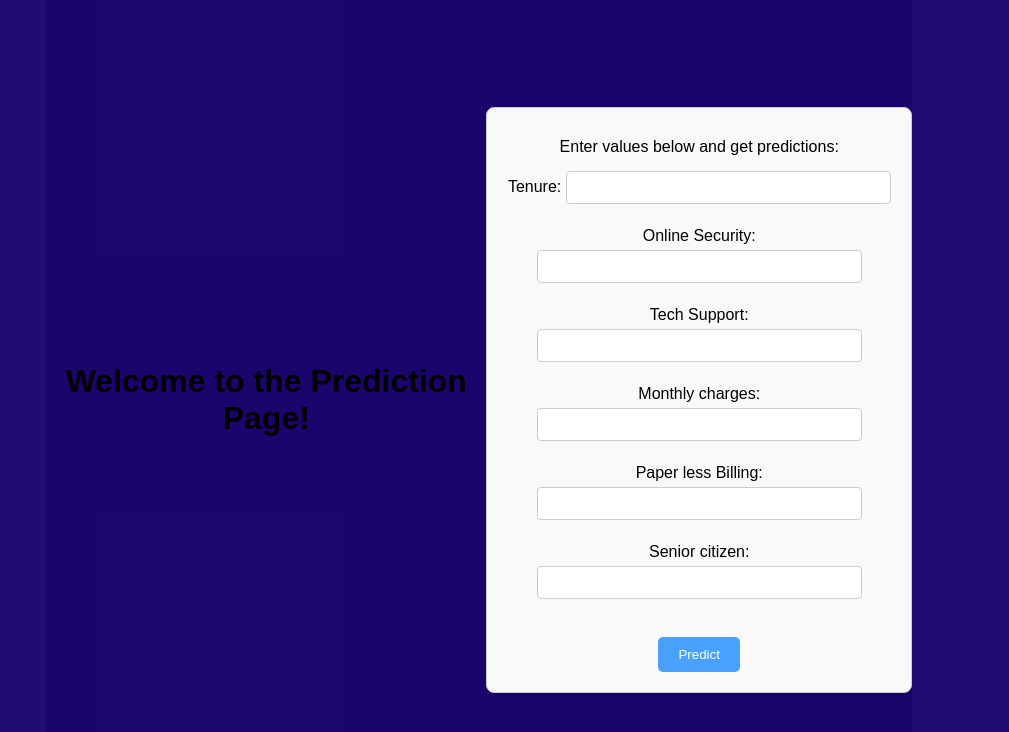
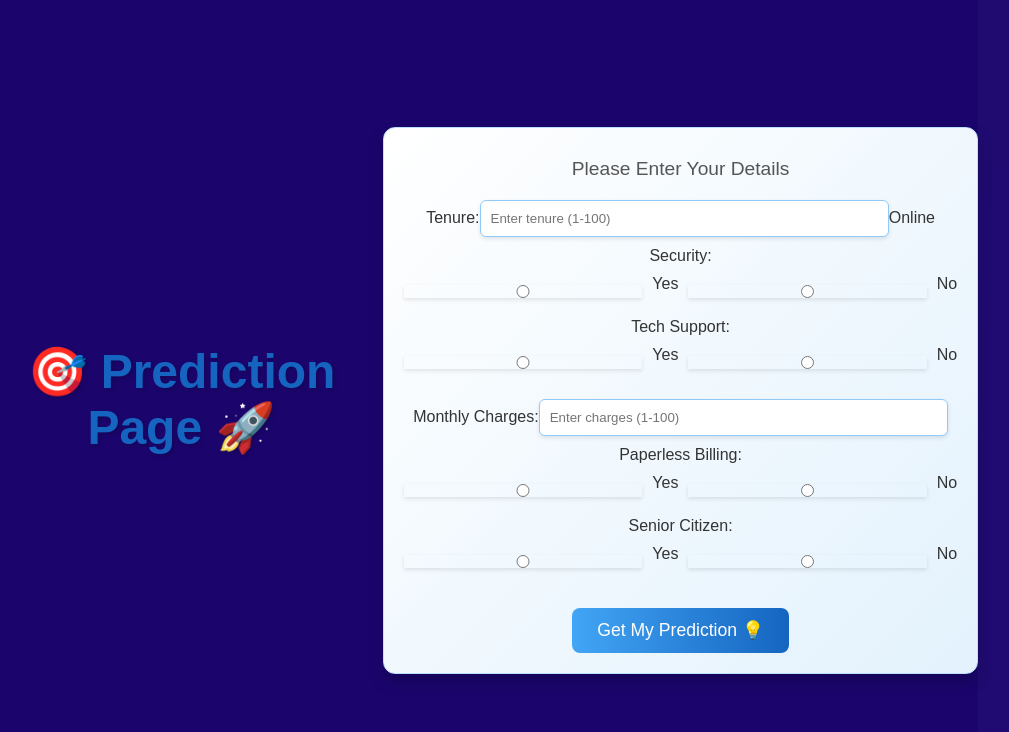
Before and after one commit to INDIANSANGAMESH/React-App, a React (Create React App) app in the folder churn_predict/: page /next in a window 1280 px wide. Shown: the top 732 px of the page, without its empty margins (161-1170 px from the left). Built offline with nearby package versions, Linux system fonts and the light colour scheme.

Commit message:
sangamesh
want to change css

```diff
--- a/churn_predict/src/UserInputs.css
+++ b/churn_predict/src/UserInputs.css
@@ -1,50 +1,74 @@
 body {
-    background-color: white;
-    font-family: Arial, sans-serif;
+  background: linear-gradient(135deg, #e3f2fd, #bbdefb);
+  font-family: "Arial", sans-serif;
+  color: #333;
 }
 
 .header {
   text-align: center;
-    font-size: 2em;
+  font-size: 3em;
   font-weight: bold;
   margin: 20px 0;
-    color: black;
+  color: #1565c0;
+  text-shadow: 2px 2px 4px rgba(0, 0, 0, 0.2);
+}
+
+.subtitle {
+  font-size: 1.2em;
+  color: #555;
 }
 
 .box {
-    width: 50%;
-    margin: 0 auto;
+  width: 70%;
+  margin: auto;
   padding: 20px;
-    border: 1px solid #ccc;
-    border-radius: 8px;
-    background-color: #f9f9f9;
-    box-shadow: 0 4px 8px rgba(0, 0, 0, 0.1);
-    text-align: center;
+  border: 1px solid #bbdefb;
+  border-radius: 12px;
+  background: linear-gradient(135deg, #ffffff, #e3f2fd);
+  box-shadow: 0 8px 16px rgba(0, 0, 0, 0.2);
+  transition: transform 0.3s ease-in-out;
+}
+
+.box:hover {
+  transform: translateY(-10px);
 }
 
 input {
-    padding: 8px;
-    width: 80%;
-    margin: 5px 0;
-    border: 1px solid #ccc;
-    border-radius: 4px;
+  padding: 10px;
+  width: 70%;
+  margin: 10px 0;
+  border: 1px solid #90caf9;
+  border-radius: 6px;
+  box-shadow: 0 2px 4px rgba(0, 0, 0, 0.1);
+}
+
+.radio-group {
+  display: flex;
+  align-items: leftd;
+  gap: 10px;
+  margin: 10px 0;
 }
 
 .blur-button {
-    padding: 10px 20px;
-    margin-top: 15px;
-    background: rgba(0, 123, 255, 0.7); /* Blur effect with opacity */
+  padding: 12px 25px;
+  margin-top: 20px;
+  background: linear-gradient(90deg, #42a5f5, #1565c0);
   border: none;
   color: white;
-    border-radius: 5px;
+  font-size: 1.1em;
+  border-radius: 8px;
   cursor: pointer;
+  transition: background 0.3s ease, transform 0.2s ease-in-out;
 }
 
 .blur-button:hover {
-    background: rgba(0, 123, 255, 0.9);
+  background: linear-gradient(90deg, #2196f3, #0d47a1);
+  transform: scale(1.05);
 }
 
-  h2 {
-    color: #333;
+.prediction-output {
+  color: #2e7d32;
+  font-size: 1.5em;
   margin-top: 15px;
+  text-align: center;
 }
--- a/churn_predict/src/UserInputs.js
+++ b/churn_predict/src/UserInputs.js
@@ -2,34 +2,53 @@ import React, { useState } from "react";
 import "./UserInputs.css";
 
 const UserInputs = () => {
-  const [inputs, setInputs] = useState({
+  const [rawInputs, setRawInputs] = useState({
     Tenure: "",
     Online_Security: "",
     Tech_Support: "",
     Monthly_charges: "",
     Paper_less_Billing: "",
-    Senior_citizen: ""
+    Senior_citizen: "",
+  });
+
+  const [normalizedInputs, setNormalizedInputs] = useState({
+    Tenure: "",
+    Online_Security: "",
+    Tech_Support: "",
+    Monthly_charges: "",
+    Paper_less_Billing: "",
+    Senior_citizen: "",
   });
 
   const [prediction, setPrediction] = useState("");
 
   const handleInputChange = (e) => {
     const { name, value } = e.target;
-    setInputs((prev) => ({ ...prev, [name]: value }));
+
+    setRawInputs((prev) => ({
+      ...prev,
+      [name]: value,
+    }));
+
+    const normalizedValue =
+      name === "Tenure"
+        ? (parseFloat(value) - 29) / 46
+        : name === "Monthly_charges"
+        ? (parseFloat(value) - 25) / 75
+        : value;
+
+    setNormalizedInputs((prev) => ({
+      ...prev,
+      [name]: normalizedValue,
+    }));
   };
 
   const handlePrediction = async () => {
     try {
-      /*const response = await fetch("http://127.0.0.1:5000/predict", {
-        method: "POST",
-        headers: { "Content-Type": "application/json" },
-        body: JSON.stringify(inputs), // Send form inputs to Flask API
-      }*/
-
       const response = await fetch("http://127.0.0.1:5000/predict", {
         method: "POST",
         headers: { "Content-Type": "application/json" },
-        body: JSON.stringify(inputs),
+        body: JSON.stringify(normalizedInputs),
       });
 
       if (!response.ok) {
@@ -43,31 +62,117 @@ const UserInputs = () => {
     }
   };
 
-  // Define specific order for input fields
-  const inputOrder = ["Tenure", "Online_Security", "Tech_Support", "Monthly_charges", "Paper_less_Billing", "Senior_citizen"];
-
   return (
     <div className="App">
-      <header className="header">Welcome to the Prediction Page!</header>
+      <header className="header">🎯 Prediction Page 🚀</header>
       <div className="box">
-        <p>Enter values below and get predictions:</p>
+        <p className="subtitle">Please Enter Your Details</p>
         <form>
-          {inputOrder.map((key) => (
-            <div key={key}>
-              <label htmlFor={key}>{key.replace(/_/g, " ")}:</label> {/* This removes underscores */}
-              <input
-                type="text"
-                id={key}
-                name={key}
-                value={inputs[key]}
-                onChange={handleInputChange}
-              />
-              <br /><br />
-            </div>
-          ))}
+          <label htmlFor="Tenure">Tenure:</label>
+          <input
+            type="number"
+            id="Tenure"
+            name="Tenure"
+            value={rawInputs.Tenure}
+            onChange={handleInputChange}
+            placeholder="Enter tenure (1-100)"
+          />
+
+          <label>Online Security:</label>
+          <div className="radio-group">
+            <input
+              type="radio"
+              id="Online_Security_Yes"
+              name="Online_Security"
+              value="1"
+              onChange={handleInputChange}
+            />
+            <label htmlFor="Online_Security_Yes">Yes</label>
+            <input
+              type="radio"
+              id="Online_Security_No"
+              name="Online_Security"
+              value="0"
+              onChange={handleInputChange}
+            />
+            <label htmlFor="Online_Security_No">No</label>
+          </div>
+
+          <label>Tech Support:</label>
+          <div className="radio-group">
+            <input
+              type="radio"
+              id="Tech_Support_Yes"
+              name="Tech_Support"
+              value="1"
+              onChange={handleInputChange}
+            />
+            <label htmlFor="Tech_Support_Yes">Yes</label>
+            <input
+              type="radio"
+              id="Tech_Support_No"
+              name="Tech_Support"
+              value="0"
+              onChange={handleInputChange}
+            />
+            <label htmlFor="Tech_Support_No">No</label>
+          </div>
+
+          <label htmlFor="Monthly_charges">Monthly Charges:</label>
+          <input
+            type="number"
+            id="Monthly_charges"
+            name="Monthly_charges"
+            value={rawInputs.Monthly_charges}
+            onChange={handleInputChange}
+            placeholder="Enter charges (1-100)"
+          />
+
+          <label>Paperless Billing:</label>
+          <div className="radio-group">
+            <input
+              type="radio"
+              id="Paper_less_Billing_Yes"
+              name="Paper_less_Billing"
+              value="1"
+              onChange={handleInputChange}
+            />
+            <label htmlFor="Paper_less_Billing_Yes">Yes</label>
+            <input
+              type="radio"
+              id="Paper_less_Billing_No"
+              name="Paper_less_Billing"
+              value="0"
+              onChange={handleInputChange}
+            />
+            <label htmlFor="Paper_less_Billing_No">No</label>
+          </div>
+
+          <label>Senior Citizen:</label>
+          <div className="radio-group">
+            <input
+              type="radio"
+              id="Senior_citizen_Yes"
+              name="Senior_citizen"
+              value="1"
+              onChange={handleInputChange}
+            />
+            <label htmlFor="Senior_citizen_Yes">Yes</label>
+            <input
+              type="radio"
+              id="Senior_citizen_No"
+              name="Senior_citizen"
+              value="0"
+              onChange={handleInputChange}
+            />
+            <label htmlFor="Senior_citizen_No">No</label>
+          </div>
         </form>
-        <button className="blur-button" onClick={handlePrediction}>Predict</button>
-        {prediction && <h2>Prediction: {prediction}</h2>}
+
+        <button className="blur-button" onClick={handlePrediction}>
+          Get My Prediction 💡
+        </button>
+        {prediction && <h2 className="prediction-output">Prediction: {prediction}</h2>}
       </div>
     </div>
   );
```
Also changed, not shown: 1 other file (tests, documents, lock files or other folders). Lines whose indentation alone changed are shown as unchanged.
